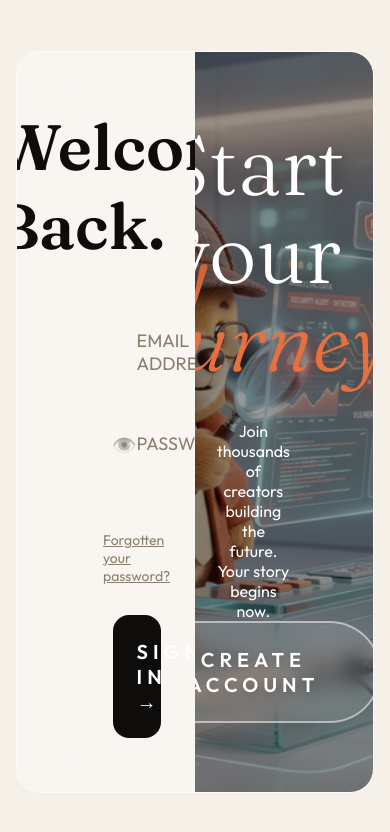
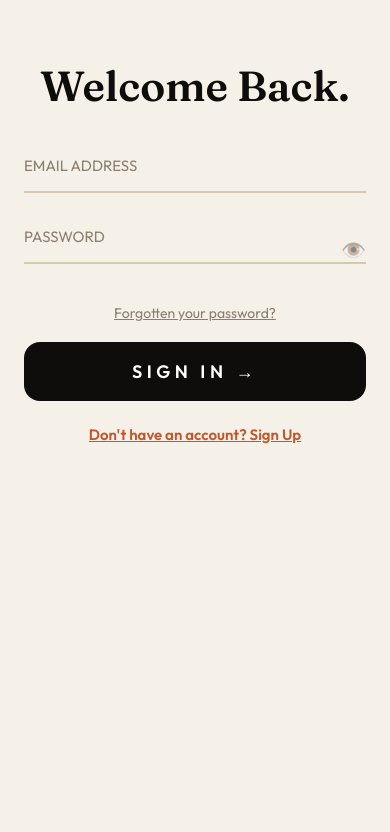
Before and after one commit to sudeepdevadiga2005/dark-pattern-detection, a React app in the folder frontend/: page /login in a window 390 px wide. Shown: the top 832 px of the page. Built offline with nearby package versions, Linux system fonts and the light colour scheme; no server answers; the HTML template or start-up script is replaced by a standard one; a web font is replaced by a local one.

Commit message:
Fix: Make Auth UI responsive for mobile and tablet devices

```diff
--- a/frontend/src/pages/Auth.css
+++ b/frontend/src/pages/Auth.css
@@ -275,3 +275,103 @@ form {
     margin-bottom: 20px;
     border-radius: 8px;
 }
+
+/* Base style for the mobile toggle (hidden on desktop) */
+.mobile-toggle {
+    display: none;
+    font-size: 15px;
+    color: var(--rust);
+    cursor: pointer;
+    margin-top: 24px;
+    text-decoration: underline;
+    font-weight: 600;
+}
+
+.hidden-flow {
+    display: none !important;
+}
+
+/* =============================================
+   RESPONSIVE DESIGN — TABLET & MOBILE (max 1024px)
+   ============================================= */
+@media (max-width: 1024px) {
+    .auth-card {
+        width: 100vw;
+        height: 100vh;
+        max-height: 100vh;
+        border-radius: 0;
+        border: none;
+        display: block; /* Disable grid */
+        overflow-y: auto; /* Allow scrolling */
+        background: var(--cream);
+    }
+
+    .overlay-container {
+        display: none;
+    }
+
+    .mobile-toggle {
+        display: block;
+    }
+
+    .form-container {
+        position: relative;
+        width: 100% !important;
+        height: min-content;
+        min-height: 100vh;
+        transform: none !important;
+        left: 0 !important;
+    }
+
+    /* Handle visibility manually without sliding */
+    .sign-up-container {
+        display: none;
+        opacity: 1 !important;
+    }
+
+    .right-panel-active .sign-up-container {
+        display: block;
+    }
+
+    .sign-in-container, .forgot-container {
+        display: block;
+        opacity: 1 !important;
+    }
+
+    .right-panel-active .sign-in-container,
+    .right-panel-active .forgot-container {
+        display: none !important;
+    }
+
+    form {
+        padding: 40px 24px;
+        justify-content: center;
+        padding-top: 60px;
+    }
+
+    .form-title {
+        font-size: 42px;
+        margin-bottom: 30px;
+        text-align: center;
+    }
+
+    .field-group {
+        margin-bottom: 20px;
+    }
+
+    .field-group input {
+        font-size: 18px;
+        padding: 14px 0;
+    }
+
+    .field-group label {
+        font-size: 15px;
+        top: 14px;
+    }
+
+    .btn-main {
+        font-size: 18px;
+        padding: 18px;
+        margin-top: 20px;
+    }
+}
--- a/frontend/src/pages/AuthPage.jsx
+++ b/frontend/src/pages/AuthPage.jsx
@@ -216,11 +216,12 @@ const AuthPage = () => {
                             <div className="bar"></div>
                         </div>
                         <button className="btn-main" type="submit">Complete Registration</button>
+                        <span className="mobile-toggle" onClick={() => togglePanel(false)}>Already have an account? Sign In</span>
                     </form>
                 </div>
 
                 {/* Login Form */}
-                <div className="form-container sign-in-container" style={{ display: forgotFlow ? 'none' : 'block' }}>
+                <div className={`form-container sign-in-container ${forgotFlow ? 'hidden-flow' : ''}`}>
                     <form onSubmit={handleLogin}>
                         <h2 className="form-title">Welcome Back.</h2>
                         {error && <div className="error-msg error-visible">{error}</div>}
@@ -251,6 +252,7 @@ const AuthPage = () => {
                         </div>
                         <span className="forgot-pass" onClick={() => setForgotFlow(true)}>Forgotten your password?</span>
                         <button className="btn-main" type="submit">Sign In →</button>
+                        <span className="mobile-toggle" onClick={() => togglePanel(true)}>Don't have an account? Sign Up</span>
                     </form>
                 </div>
 
```
Also changed, not shown: 4 other files (tests, documents, lock files or other folders).
